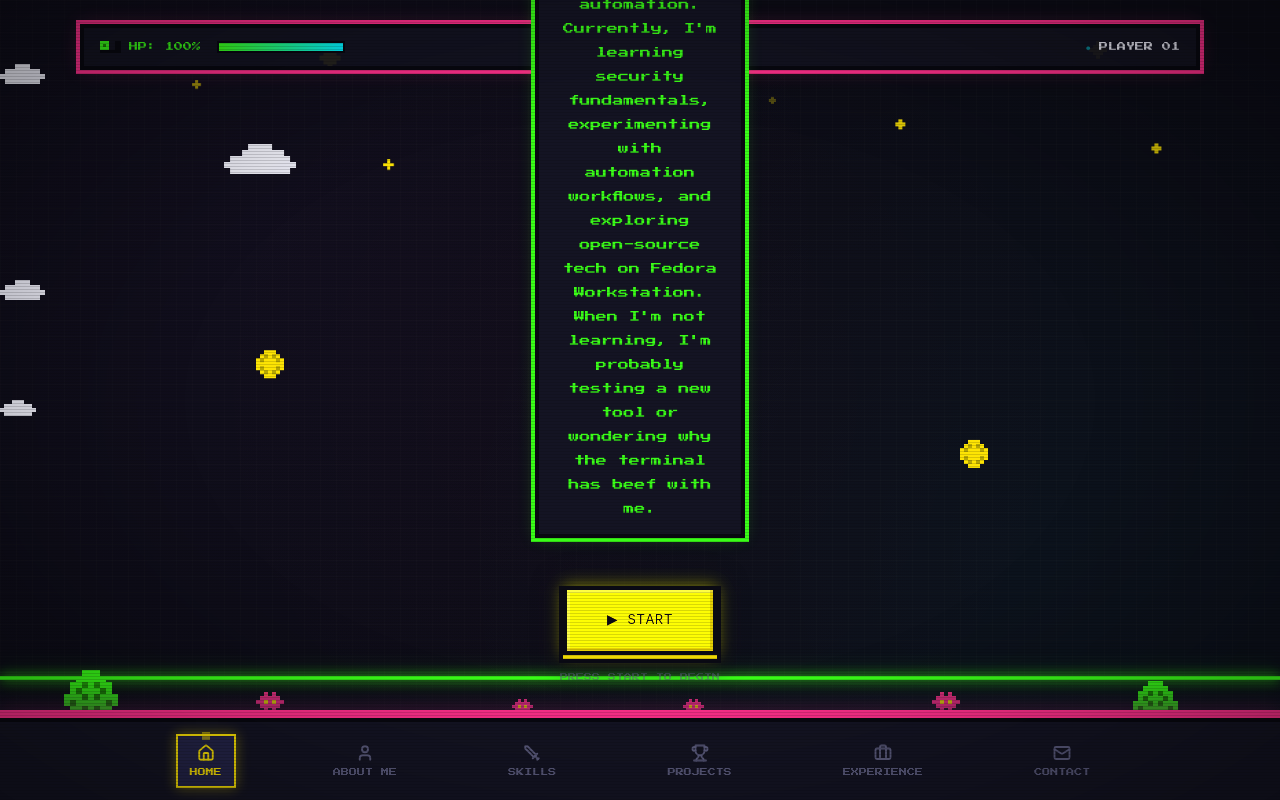
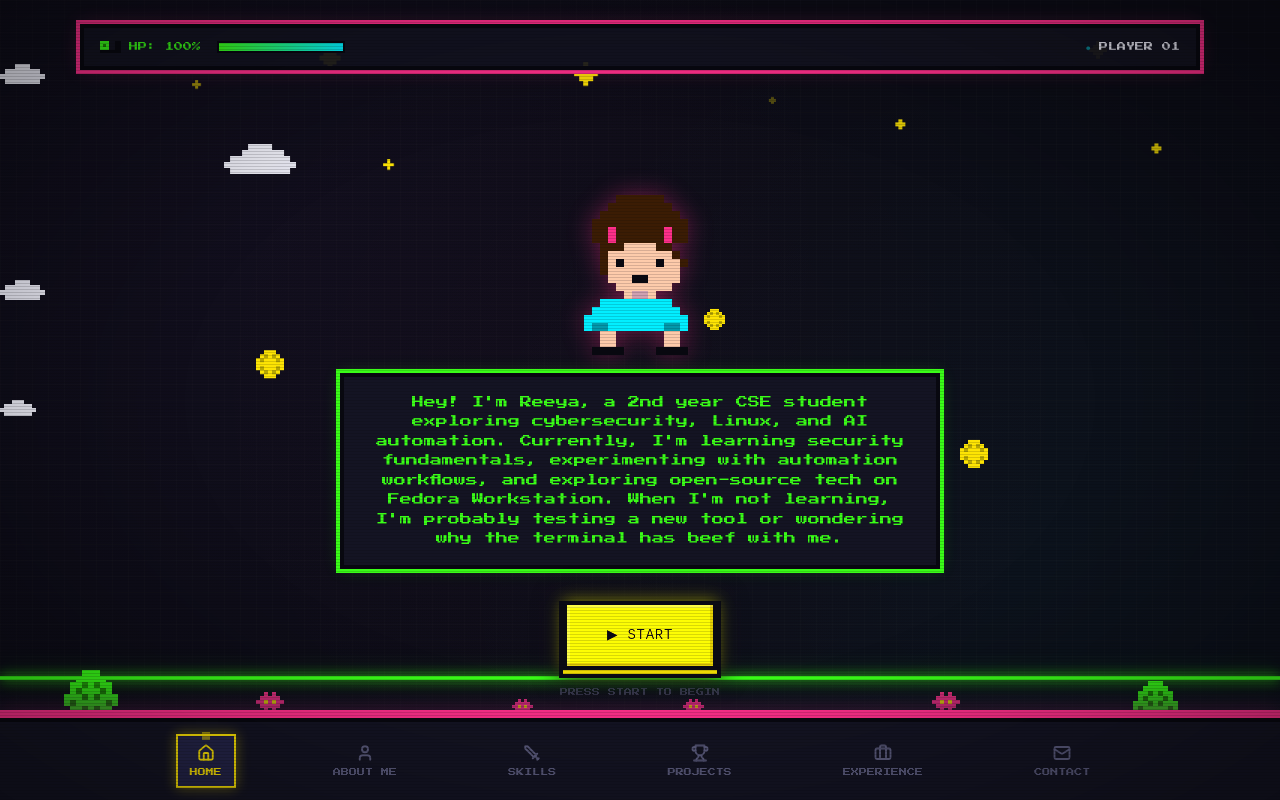
Before and after one commit to ree4yaa/portfolio, a React (Vite) app: page / in a window 1280 px wide. Shown: the top 800 px of the page. Built offline with nearby package versions, Linux system fonts and the light colour scheme.

Commit message:
adjusted width of blog box

```diff
--- a/src/components/pixelArt/Hero.tsx
+++ b/src/components/pixelArt/Hero.tsx
@@ -98,8 +98,10 @@ export function Hero({ onStart }: HeroProps) {
 
         {/* Subtitle: PLAYER: REEYA */}
 
-        <div className="absolute bottom-[16%] left-1/2 -translate-x-1/2 z-10">
-        <div className="animate-idle-bob">
+        {/* Bio & CTA Container */}
+      {/* Subtitle / Bio Container */}
+      <div className="absolute bottom-[14%] left-1/2 -translate-x-1/2 z-10 w-[600px] max-w-[95vw] flex flex-col items-center">
+        <div className="animate-idle-bob mb-4">
           <PixelArt
             grid={frame % 2 === 0 ? girlDev : girlDevIdle}
             size={8}
@@ -108,20 +110,22 @@ export function Hero({ onStart }: HeroProps) {
         </div>
 
         <div
-          className="animate-fade-up mb-8 sm:mb-12"
+          className="animate-fade-up w-full mb-6 sm:mb-8"
           style={{ animationDelay: '0.6s' }}
         >
-          <div className="inline-block bg-retro-bg2 border-4 border-retro-dark px-4 py-2 sm:px-6 sm:py-3" style={{ boxShadow: '0 0 0 4px #39ff14, 0 0 16px rgba(57,255,20,0.2)' }}>
-            <span className="font-pixel text-[5px] sm:text-[5px] md:text-[11px] text-retro-green ">
-Hey! I'm Reeya, a 2nd year CSE student exploring cybersecurity, Linux, and AI automation.
-Currently, I'm learning security fundamentals, experimenting with automation workflows, and exploring open-source tech on Fedora Workstation. When I'm not learning, I'm probably testing a new tool or wondering why the terminal has beef with me.
-            </span>
+          <div
+            className="w-full bg-retro-bg2 border-4 border-retro-dark px-6 py-4 text-center"
+            style={{ boxShadow: '0 0 0 4px #39ff14, 0 0 16px rgba(57,255,20,0.2)' }}
+          >
+            <p className="font-pixel text-[8px] sm:text-[10px] md:text-[12px] text-retro-green leading-relaxed">
+              Hey! I'm Reeya, a 2nd year CSE student exploring cybersecurity, Linux, and AI automation. Currently, I'm learning security fundamentals, experimenting with automation workflows, and exploring open-source tech on Fedora Workstation. When I'm not learning, I'm probably testing a new tool or wondering why the terminal has beef with me.
+            </p>
           </div>
         </div>
 
         {/* START button */}
         <div
-          className="animate-fade-up"
+          className="animate-fade-up flex flex-col items-center"
           style={{ animationDelay: '0.8s' }}
         >
           <div className="relative">
```
